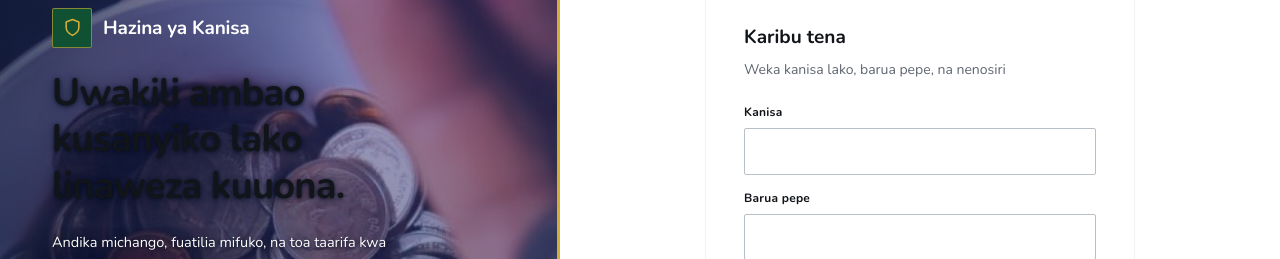
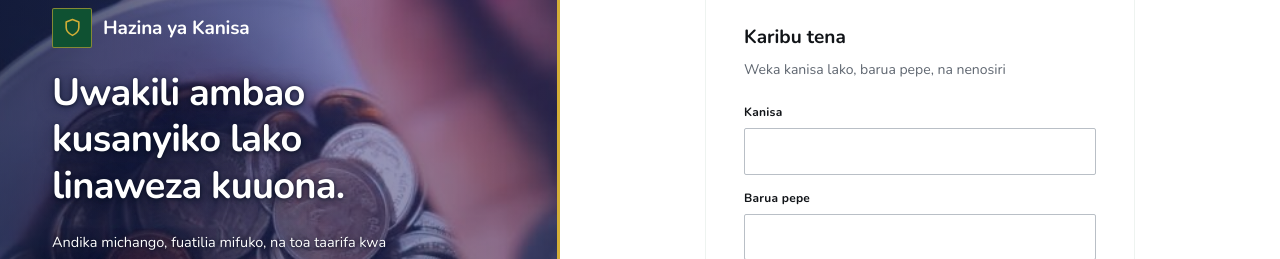
Before and after one commit to lktec-io/Clix-church-treasury, a React (Vite) app: page /login in a window 1280 px wide. Shown: the part 188-447 px from the top of the page. Built offline with nearby package versions, Linux system fonts and the light colour scheme; no server answers.

Commit message:
-------------------

```diff
--- a/src/styles/utilities.css
+++ b/src/styles/utilities.css
@@ -285,6 +285,21 @@
   color: #ffffff;
   background-image: var(--gradient-hero);
   background-color: var(--color-primary);
+}
+
+/* The panel's white above is INHERITED, and inheritance loses to any rule
+   that targets an element directly — typography.css sets `h1, h2, h3 { color:
+   var(--text-heading) }` globally, which is near-black and wins here. That is
+   why the slideshow headline rendered dark over the photo while the lede and
+   the trust points, which set their own colour, stayed white.
+   Scoped to the panel, which closes before .auth-split__form, so the login
+   card's own headings keep the normal ink colour. Solid #ffffff rather than
+   var(--text): this text sits on a photograph in every theme, so it must not
+   follow the theme's ink colour. */
+.auth-split__panel h1,
+.auth-split__panel h2,
+.auth-split__panel h3 {
+  color: #ffffff;
 }
 
 /* Slide layer. Each .auth-slide is a full-bleed photo; the scrim lives in a
```
